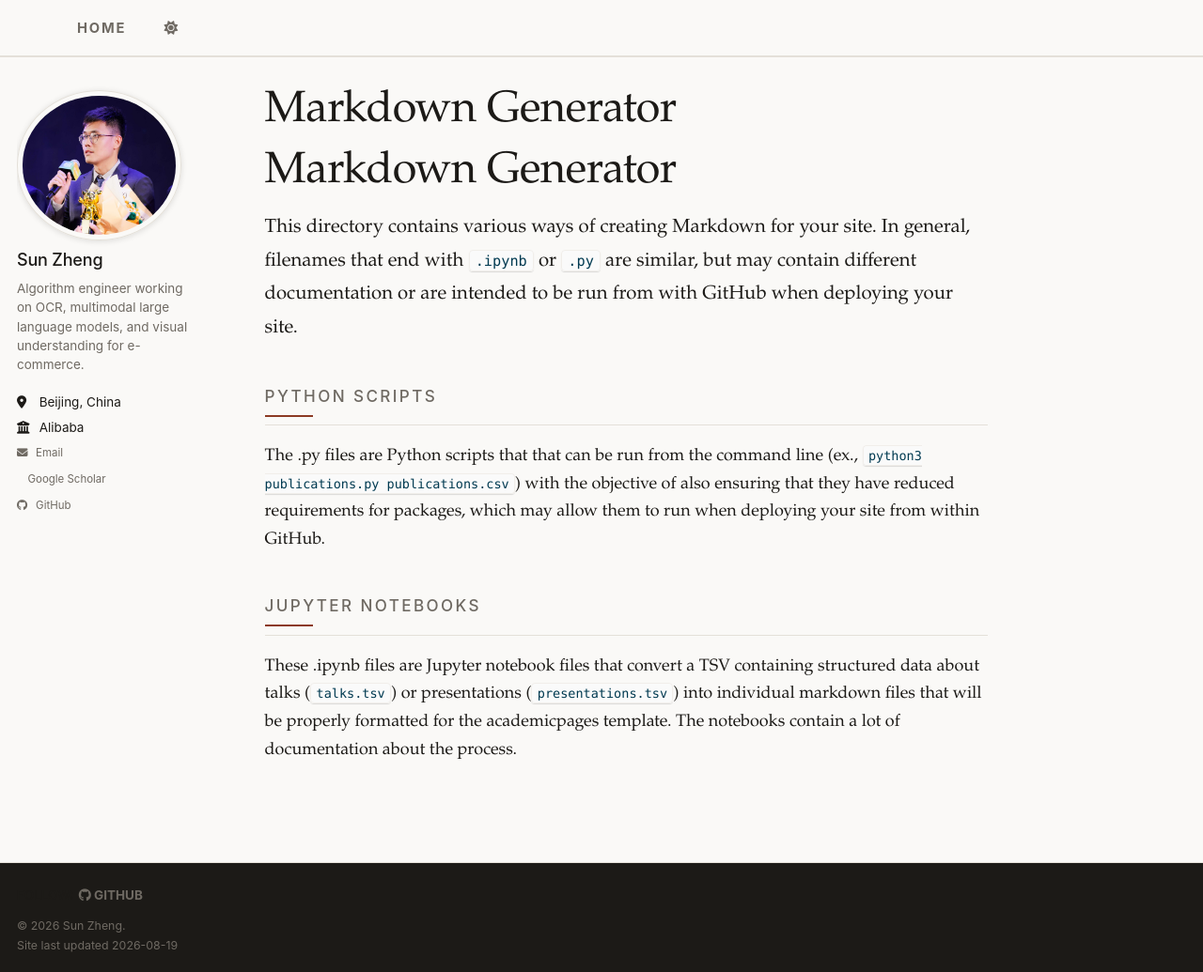
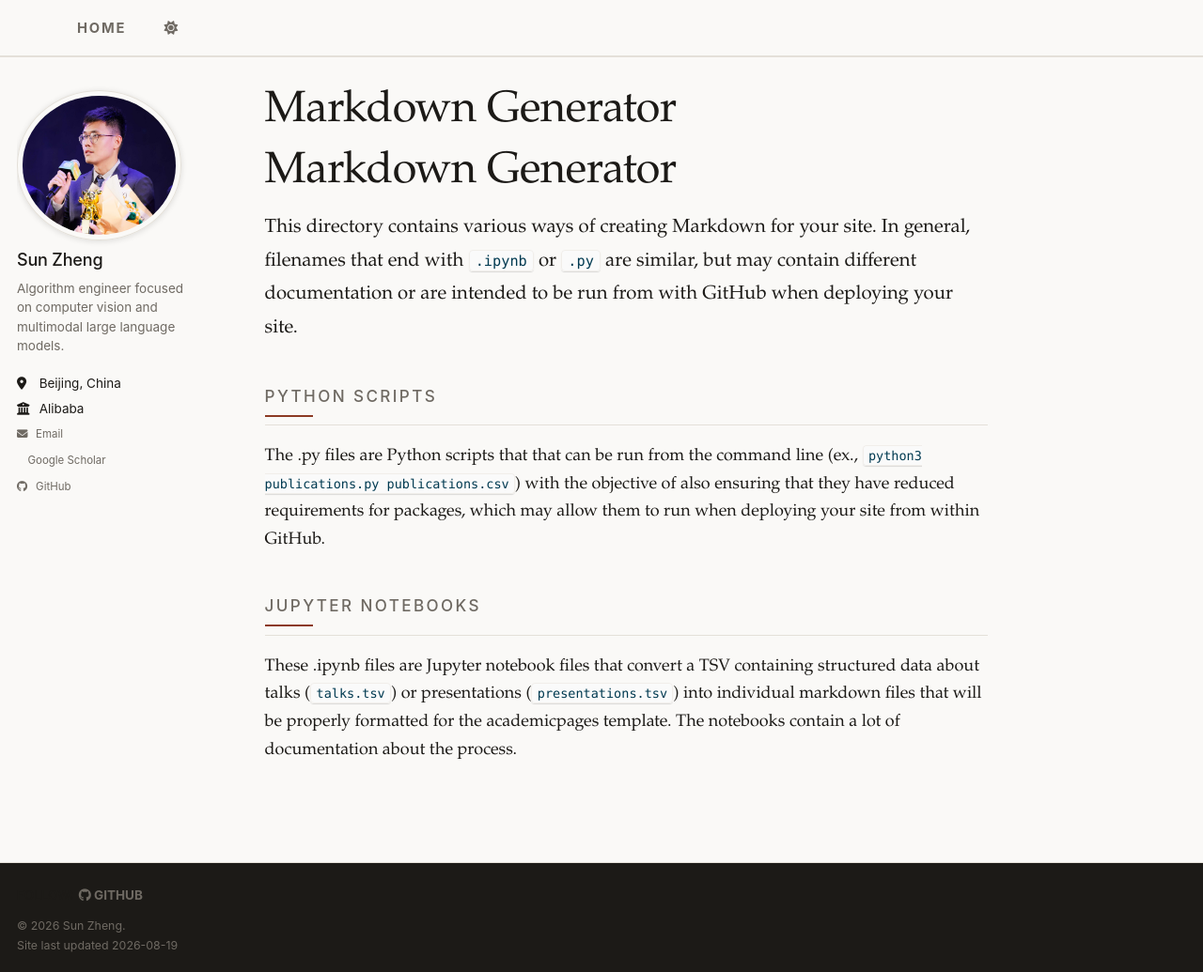
Before and after one commit to fourierer/fourierer.github.io, a Jekyll site: the page built from markdown_generator/README.md, in a window 1280 px wide and 1035 px high. Shown: the whole window at 94% size. Built offline with Jekyll 4.4.1, drawn with Linux system fonts in a browser that asks for light colours; our own code applies the rules of GitHub Pages for plain Markdown files; a style sheet for code colours, icons or effects is not loaded.

Commit message:
Update sidebar bio

```diff
--- a/_config.yml
+++ b/_config.yml
@@ -26,7 +26,7 @@ author:
   avatar           : "profile.png"
   name             : "Sun Zheng"
   pronouns         : # example: "she/her"
-  bio              : "Algorithm engineer working on OCR, multimodal large language models, and visual understanding for e-commerce."
+  bio              : "Algorithm engineer focused on computer vision and multimodal large language models."
   location         : "Beijing, China"
   employer         : "Alibaba"
   uri              : # URL
```
